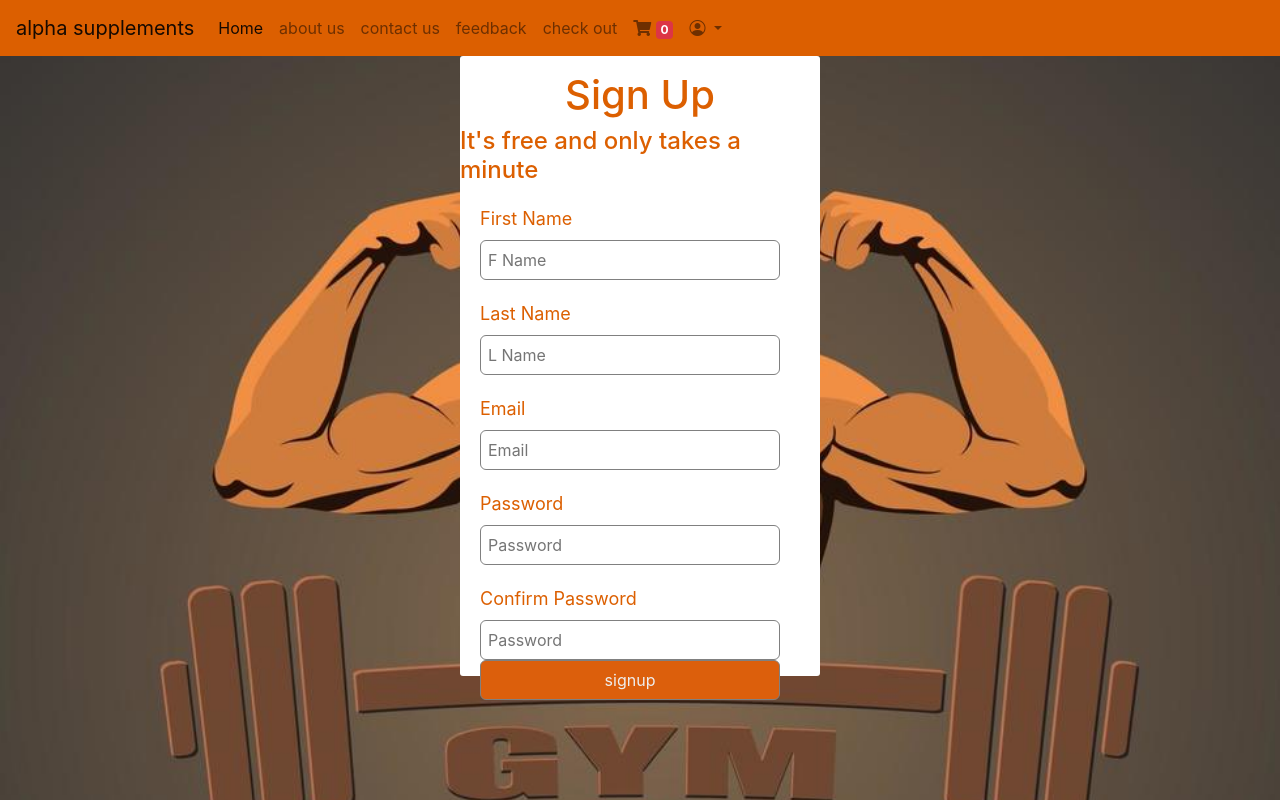
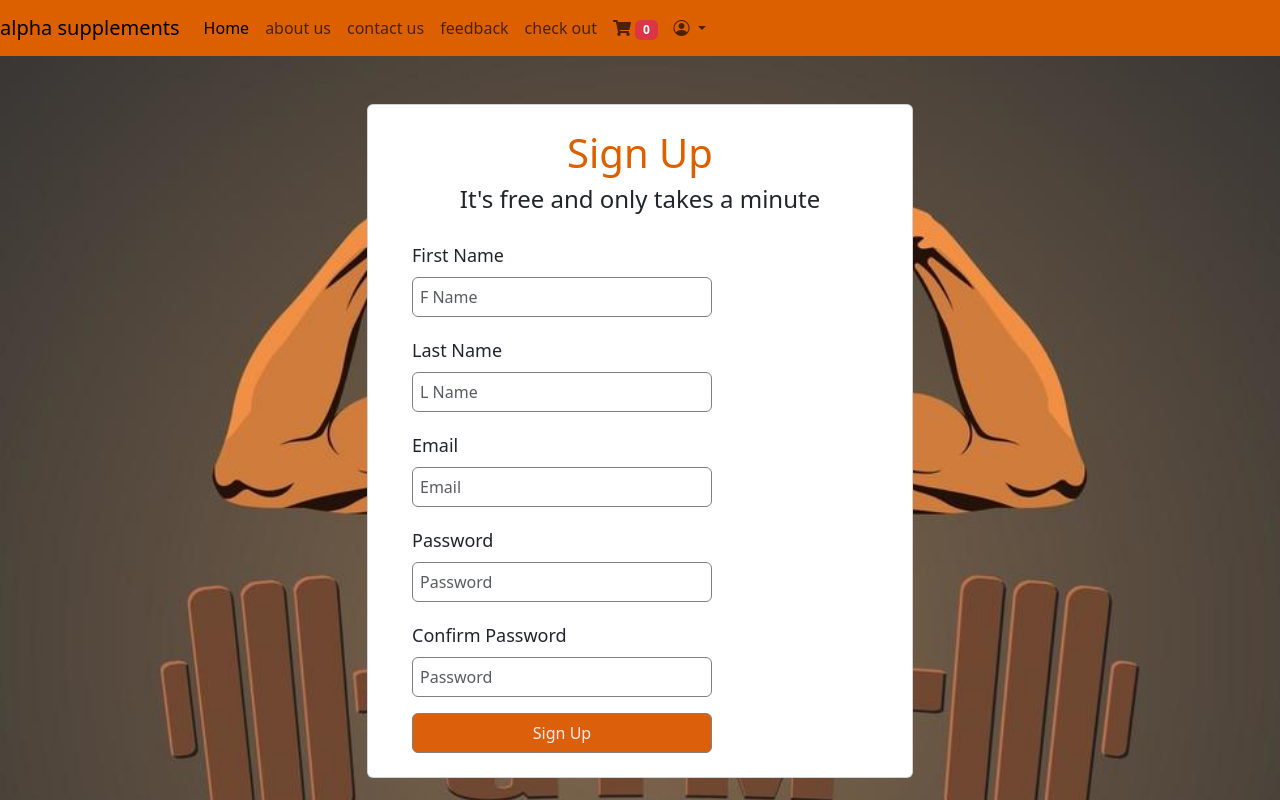
Before and after one commit to bassilcharbel/project-web3, a PHP site: page /register.html in a window 1280 px wide. Run offline with PHP 8.4, Linux system fonts and the light colour scheme; data that the repository does not hold is empty; some libraries are stand-ins or nearby versions.

Commit message:
items description debug bootstrap version

```diff
--- a/action.php
+++ b/action.php
@@ -1,6 +1,7 @@
 <?php
 	session_start();
 	require 'config.php';
+
 
 	// Add products into the cart table
 	if (isset($_POST['pid'])) {
--- a/css1/lateststyle.css
+++ b/css1/lateststyle.css
@@ -349,3 +349,8 @@ body {
 * {
   box-sizing: border-box;
 }
+.car_ouselim{
+  width:250px;
+  height:auto;
+
+}
--- a/register.html
+++ b/register.html
@@ -18,24 +18,24 @@
 
   <!-- jQuery (Bootstrap dependency) -->
   <script src="https://ajax.googleapis.com/ajax/libs/jquery/3.7.1/jquery.min.js"></script>
-  <link rel='stylesheet' href='https://cdnjs.cloudflare.com/ajax/libs/twitter-bootstrap/4.5.2/css/bootstrap.min.css' />
 </head>
 <body style="background-image: url(./photos/dfront.jpg); background-repeat: no-repeat; background-size: 100%;">
-    <nav style="background-color:#DC5F00!important;" class="navbar navbar-expand-lg navbar-light bg-light">
+  <nav class="navbar navbar-expand-lg navbar-light" style="background-color:#DC5F00!important;">
     <a class="navbar-brand" href="index.php">alpha supplements</a>
     <button class="navbar-toggler" type="button" data-bs-toggle="collapse" data-bs-target="#navbarSupportedContent" aria-controls="navbarSupportedContent" aria-expanded="false" aria-label="Toggle navigation">
       <span class="navbar-toggler-icon"></span>
     </button>
+
     <div class="collapse navbar-collapse" id="navbarSupportedContent">
-            <ul class="navbar-nav me-auto">
-                <li class="nav-item active">
-                    <a class="nav-link" href="index.php">Home <span class="sr-only">(current)</span></a>
+      <ul class="navbar-nav me-auto mb-2 mb-lg-0">
+        <li class="nav-item">
+          <a class="nav-link active" aria-current="page" href="index.php">Home</a>
         </li>
         <li class="nav-item">
           <a class="nav-link" href="about.html">about us</a>
         </li>
         <li class="nav-item">
-                    <a class="nav-link" href="contact.html">contact us </a>
+          <a class="nav-link" href="contact.html">contact us</a>
         </li>
         <li class="nav-item">
           <a class="nav-link" href="rating.php">feedback</a>
@@ -44,40 +44,60 @@
           <a class="nav-link" href="checkout.php">check out</a>
         </li>
         <li class="nav-item">
-                    <a class="nav-link" href="cart.php"><i class="fas fa-shopping-cart"></i> <span id="cart-item" class="badge badge-danger"></span></a>
+          <a class="nav-link" href="cart.php"><i class="fas fa-shopping-cart"></i> <span id="cart-item" class="badge bg-danger"></span></a>
         </li>
         <li class="nav-item dropdown">
-                    <a class="nav-link dropdown-toggle" href="#" id="navbarDropdown" role="button" data-bs-toggle="dropdown" aria-haspopup="true" aria-expanded="false">
+          <a class="nav-link dropdown-toggle" href="#" id="navbarDropdown" role="button" data-bs-toggle="dropdown" aria-expanded="false">
             <i class="bi bi-person-circle"></i>
           </a>
-                    <div class="dropdown-menu" aria-labelledby="navbarDropdown">
-                        <a class="dropdown-item" href="login.html">log in </a>
-                        <a class="dropdown-item" href="register.html">sign up</a>
-                        <a class="dropdown-item" href="logout.php">log out</a>
-                        <div class="dropdown-divider"></div>
-                    </div>
+          <ul class="dropdown-menu" aria-labelledby="navbarDropdown">
+            <li><a class="dropdown-item" href="login.html">log in</a></li>
+            <li><a class="dropdown-item" href="register.html">sign up</a></li>
+            <li><a class="dropdown-item" href="logout.php">log out</a></li>
+            <li><hr class="dropdown-divider"></li>
+          </ul>
         </li>
       </ul>
     </div>
   </nav>
-    <div class="signup-box" >
-        <h1 class="he--ad">Sign Up</h1>
-        <h4>It's free and only takes a minute</h4>
+     <!-- Sign Up Form -->
+  <div class="container mt-5">
+    <div class="row justify-content-center">
+      <div class="col-md-6">
+        <div class="card p-4">
+          <h1 class="card-title text-center" style="color:#DC5F00;">Sign Up</h1>
+          <h4 class="text-center">It's free and only takes a minute</h4>
           <form class="lform" method="post" action="register.php">
-            <label>First Name</label>
-            <input type="text" placeholder="F Name" name="user" required />
-            <label>Last Name</label>
-            <input type="text" placeholder="L Name" name="Lname" required />
-            <label>Email</label>
-            <input type="email" placeholder="Email" name="email" required />
-            <label>Password</label>
-            <input type="password" placeholder="Password" name="pass" required />
-            <label>Confirm Password</label>
-            <input type="password" placeholder="Password" name="confirm_pass" required />
-            <input type="submit" style="background-color: #DC5F0c; color:#eee;" value="signup">
+            <div class="mb-3">
+              <label for="firstName" class="form-label">First Name</label>
+              <input type="text" class="form-control" id="firstName" name="user" placeholder="F Name" required />
+            </div>
+            <div class="mb-3">
+              <label for="lastName" class="form-label">Last Name</label>
+              <input type="text" class="form-control" id="lastName" name="Lname" placeholder="L Name" required />
+            </div>
+            <div class="mb-3">
+              <label for="email" class="form-label">Email</label>
+              <input type="email" class="form-control" id="email" name="email" placeholder="Email" required />
+            </div>
+            <div class="mb-3">
+              <label for="password" class="form-label">Password</label>
+              <input type="password" class="form-control" id="password" name="pass" placeholder="Password" required />
+            </div>
+            <div class="mb-3">
+              <label for="confirmPassword" class="form-label">Confirm Password</label>
+              <input type="password" class="form-control" id="confirmPassword" name="confirm_pass"
+                placeholder="Password" required />
+            </div>
+            <div class="d-grid">
+              <input type="submit" class="btn btn-primary" style="background-color: #DC5F0c; color:#eee;" value="Sign Up">
+            </div>
           </form>
-  </body>
-</html>
+        </div>
+      </div>
+    </div>
+  </div>
+
 <script>
    $(document).ready(function() {
 // Load total no.of items added in the cart and display in the navbar
```
Also changed, not shown: cart.php (+28 -27 lines), checkout.php (+15 -17 lines), index.php (+71 -23 lines), login.html (+40 -27 lines), rating.php (+3 -7 lines), photos/aminol.webp (added), photos/bombl.webp (added), photos/fuzionl.webp (added), photos/isoblendl.webp (added), photos/metaaminol.webp (added), photos/metacl.webp (added), photos/metamassl.webp (added). Lines whose indentation alone changed are shown as unchanged.
